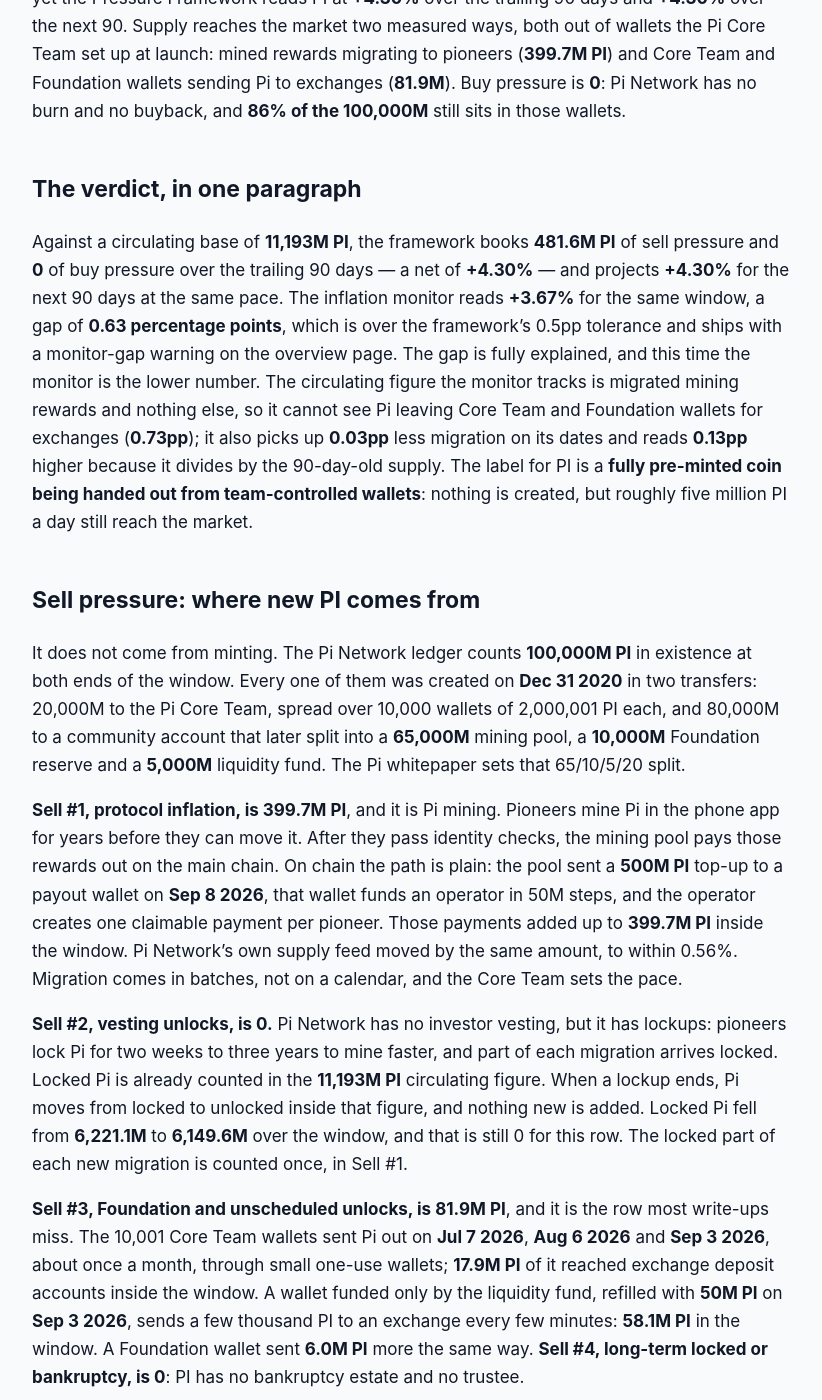
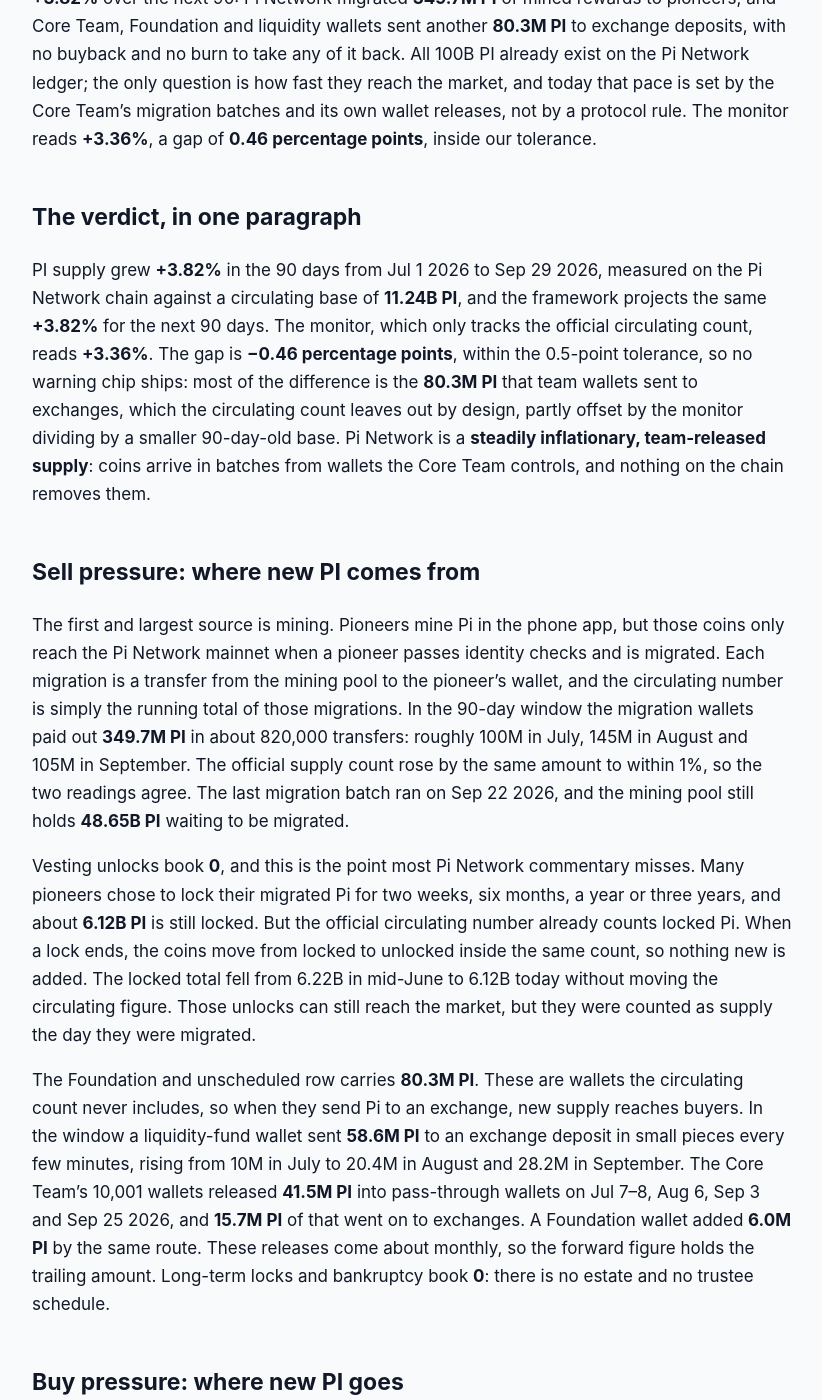
Before and after one commit to jeevansongmy-spec/mrnasdog-articles, a Jekyll site: the page built from crypto/pi-pressure-framework.md, in a window 1280 px wide and 1400 px high, scrolled down 258 px. Shown: the whole window, without its empty margins (228-1050 px from the left). Built offline with Jekyll 4.4.1, drawn with Linux system fonts in a browser that asks for light colours; some of the changed text lies outside the part shown.

Commit message:
publish: crypto/pi-pressure-framework

```diff
--- a/crypto/pi-pressure-framework.md
+++ b/crypto/pi-pressure-framework.md
@@ -1,6 +1,6 @@
 ---
-title: "PI Inflation Analysis · September 2026 · Supply growing, projected to keep growing"
-description: "Pi Network mints no PI, yet 399.7M of migrated mining rewards and 81.9M from Core Team and Foundation wallets reached the market in 90 days. Net +4.30%."
+title: "PI Inflation Analysis · September 2026 · Supply growing · projected to keep growing"
+description: "PI supply is growing: 349.7M mined PI migrated and 80.3M sent to exchanges by team wallets give +3.82% net over 90 days, the same next. No buyback, no burn."
 canonical_url: "https://mrnasdog.com/research/pi/inflation"
 tags: ["crypto", "pi", "pinetwork", "layer1"]
 published: true
@@ -8,50 +8,48 @@ published: true
 
 > Originally published at **[mrnasdog.com/research/pi/inflation](https://mrnasdog.com/research/pi/inflation)** by MrNasdog.
 
-# PI Inflation Analysis · September 2026 · Supply growing, projected to keep growing
+# PI Inflation Analysis · September 2026 · Supply growing · projected to keep growing
 
-Pi Network mints no new PI — all 100,000M PI were created when the chain launched — and yet the Pressure Framework reads PI at **+4.30%** over the trailing 90 days and **+4.30%** over the next 90. Supply reaches the market two measured ways, both out of wallets the Pi Core Team set up at launch: mined rewards migrating to pioneers (**399.7M PI**) and Core Team and Foundation wallets sending Pi to exchanges (**81.9M**). Buy pressure is **0**: Pi Network has no burn and no buyback, and **86% of the 100,000M** still sits in those wallets.
+The MrNasdog Pressure Framework reads PI at **+3.82% net** over the trailing 90 days and **+3.82%** over the next 90: Pi Network migrated **349.7M PI** of mined rewards to pioneers, and Core Team, Foundation and liquidity wallets sent another **80.3M PI** to exchange deposits, with no buyback and no burn to take any of it back. All 100B PI already exist on the Pi Network ledger; the only question is how fast they reach the market, and today that pace is set by the Core Team's migration batches and its own wallet releases, not by a protocol rule. The monitor reads **+3.36%**, a gap of **0.46 percentage points**, inside our tolerance.
 
 ## The verdict, in one paragraph
 
-Against a circulating base of **11,193M PI**, the framework books **481.6M PI** of sell pressure and **0** of buy pressure over the trailing 90 days — a net of **+4.30%** — and projects **+4.30%** for the next 90 days at the same pace. The inflation monitor reads **+3.67%** for the same window, a gap of **0.63 percentage points**, which is over the framework's 0.5pp tolerance and ships with a monitor-gap warning on the overview page. The gap is fully explained, and this time the monitor is the lower number. The circulating figure the monitor tracks is migrated mining rewards and nothing else, so it cannot see Pi leaving Core Team and Foundation wallets for exchanges (**0.73pp**); it also picks up **0.03pp** less migration on its dates and reads **0.13pp** higher because it divides by the 90-day-old supply. The label for PI is a **fully pre-minted coin being handed out from team-controlled wallets**: nothing is created, but roughly five million PI a day still reach the market.
+PI supply grew **+3.82%** in the 90 days from Jul 1 2026 to Sep 29 2026, measured on the Pi Network chain against a circulating base of **11.24B PI**, and the framework projects the same **+3.82%** for the next 90 days. The monitor, which only tracks the official circulating count, reads **+3.36%**. The gap is **−0.46 percentage points**, within the 0.5-point tolerance, so no warning chip ships: most of the difference is the **80.3M PI** that team wallets sent to exchanges, which the circulating count leaves out by design, partly offset by the monitor dividing by a smaller 90-day-old base. Pi Network is a **steadily inflationary, team-released supply**: coins arrive in batches from wallets the Core Team controls, and nothing on the chain removes them.
 
 ## Sell pressure: where new PI comes from
 
-It does not come from minting. The Pi Network ledger counts **100,000M PI** in existence at both ends of the window. Every one of them was created on **Dec 31 2020** in two transfers: 20,000M to the Pi Core Team, spread over 10,000 wallets of 2,000,001 PI each, and 80,000M to a community account that later split into a **65,000M** mining pool, a **10,000M** Foundation reserve and a **5,000M** liquidity fund. The Pi whitepaper sets that 65/10/5/20 split.
+The first and largest source is mining. Pioneers mine Pi in the phone app, but those coins only reach the Pi Network mainnet when a pioneer passes identity checks and is migrated. Each migration is a transfer from the mining pool to the pioneer's wallet, and the circulating number is simply the running total of those migrations. In the 90-day window the migration wallets paid out **349.7M PI** in about 820,000 transfers: roughly 100M in July, 145M in August and 105M in September. The official supply count rose by the same amount to within 1%, so the two readings agree. The last migration batch ran on Sep 22 2026, and the mining pool still holds **48.65B PI** waiting to be migrated.
 
-**Sell #1, protocol inflation, is 399.7M PI**, and it is Pi mining. Pioneers mine Pi in the phone app for years before they can move it. After they pass identity checks, the mining pool pays those rewards out on the main chain. On chain the path is plain: the pool sent a **500M PI** top-up to a payout wallet on **Sep 8 2026**, that wallet funds an operator in 50M steps, and the operator creates one claimable payment per pioneer. Those payments added up to **399.7M PI** inside the window. Pi Network's own supply feed moved by the same amount, to within 0.56%. Migration comes in batches, not on a calendar, and the Core Team sets the pace.
+Vesting unlocks book **0**, and this is the point most Pi Network commentary misses. Many pioneers chose to lock their migrated Pi for two weeks, six months, a year or three years, and about **6.12B PI** is still locked. But the official circulating number already counts locked Pi. When a lock ends, the coins move from locked to unlocked inside the same count, so nothing new is added. The locked total fell from 6.22B in mid-June to 6.12B today without moving the circulating figure. Those unlocks can still reach the market, but they were counted as supply the day they were migrated.
 
-**Sell #2, vesting unlocks, is 0.** Pi Network has no investor vesting, but it has lockups: pioneers lock Pi for two weeks to three years to mine faster, and part of each migration arrives locked. Locked Pi is already counted in the **11,193M PI** circulating figure. When a lockup ends, Pi moves from locked to unlocked inside that figure, and nothing new is added. Locked Pi fell from **6,221.1M** to **6,149.6M** over the window, and that is still 0 for this row. The locked part of each new migration is counted once, in Sell #1.
-
-**Sell #3, Foundation and unscheduled unlocks, is 81.9M PI**, and it is the row most write-ups miss. The 10,001 Core Team wallets sent Pi out on **Jul 7 2026**, **Aug 6 2026** and **Sep 3 2026**, about once a month, through small one-use wallets; **17.9M PI** of it reached exchange deposit accounts inside the window. A wallet funded only by the liquidity fund, refilled with **50M PI** on **Sep 3 2026**, sends a few thousand PI to an exchange every few minutes: **58.1M PI** in the window. A Foundation wallet sent **6.0M PI** more the same way. **Sell #4, long-term locked or bankruptcy, is 0**: PI has no bankruptcy estate and no trustee.
+The Foundation and unscheduled row carries **80.3M PI**. These are wallets the circulating count never includes, so when they send Pi to an exchange, new supply reaches buyers. In the window a liquidity-fund wallet sent **58.6M PI** to an exchange deposit in small pieces every few minutes, rising from 10M in July to 20.4M in August and 28.2M in September. The Core Team's 10,001 wallets released **41.5M PI** into pass-through wallets on Jul 7–8, Aug 6, Sep 3 and Sep 25 2026, and **15.7M PI** of that went on to exchanges. A Foundation wallet added **6.0M PI** by the same route. These releases come about monthly, so the forward figure holds the trailing amount. Long-term locks and bankruptcy book **0**: there is no estate and no trustee schedule.
 
 ## Buy pressure: where new PI goes
 
-Nowhere. **Buy #1, programmatic buyback, is 0**. The Pi Core Team runs no buyback and has publicly rejected community calls for a buy-and-burn. **Buy #2, protocol fee burn, is 0.** Pi Network has no burn address and no burn programme. The ledger's coin count did not fall. Transaction fees do leave wallets: **1.93M PI** moved into the protocol fee pool in the window, where no wallet can spend it. But the coin count did not drop, and an upgrade could release that pool, so the framework does not call it a burn. **Buy #3, Foundation buy, is 0**: no Core Team, Foundation or liquidity wallet read in the window received Pi from outside its own group. **Buy #4, new long-term lock, is 0**: locked Pi is already counted in circulating supply, so a new lock takes nothing out of it.
+Nothing on the buy side is booked. Pi Network runs **no buyback**: no wallet or contract buys PI off the market, and no team wallet received PI from outside its own group in the window. There is **no fee burn** either. Every transaction fee goes into a protocol pot, which grew by **2.25M PI** in 90 days, mostly from failed bot transactions competing for the same trades. But the ledger total stayed at exactly 100B PI and the circulating count does not fall when fees are paid, so the fees are moved, not destroyed, and they book 0.
+
+The Foundation buys nothing back, and new pioneer lockups remove nothing, because locked Pi stays inside the circulating count. With no buyer on the chain, every PI that the migration wallets or team wallets release has to be absorbed by the market.
 
 ## Foundation and overhang
 
-The overhang on PI is huge, and almost none of it has a published calendar. The mining pool holds **48,648.9M PI**, a second mining wallet **4,669.0M**, and the payout wallet **454.2M**. The Core Team's 10,001 wallets hold **17,775.9M PI**, down from 20,000M at launch, with **31.6M** more sitting in the small wallets their monthly releases pass through. The Foundation reserve and its sub-wallets hold **9,955.3M PI**. The liquidity fund holds **4,898.6M PI**, including **26.6M** still waiting in the wallet that feeds an exchange. Every balance was read on chain this session and is read again at each rebuild. Pi Network ties these pots to migration: the team, Foundation and liquidity shares may be released only as fast as mined Pi migrates, which puts the allowance released so far, mining included, at **17,220.2M PI**.
+The overhang on Pi Network is very large compared with the float. The mining pool holds **48.65B PI**, with a second mining wallet holding another 4.67B and the migration payout wallets about 422M more; these feed the migration row above. The Core Team's 10,001 wallets hold **17.78B PI**, down from 20B at launch, plus 31.5M sitting in pass-through wallets that have not yet reached an exchange. The Foundation reserve holds about **9.95B PI** and the liquidity fund about **4.89B PI**. Every one of these wallets was read directly on the chain for this build, and all of them sit outside the 11.24B circulating count.
 
-The trigger sentence applies to all of them: if the mining pool, the Core Team wallets, the Foundation reserve or the liquidity fund falls between refreshes by more than migration explains, that outflow enters Sell #3 at the next refresh.
+We read these wallets at every rebuild. If any of their balances falls between refreshes, the outflow enters the Foundation and unscheduled row at the next refresh — unless it is a migration to pioneers, which enters the protocol inflation row.
 
-## How PI compares to other pre-minted, team-distributed coins
+## How PI compares to other pre-mined, team-released coins
 
-PI belongs with coins whose whole supply was created on day one and is released by an operator. It does not fit with mined chains. A halving chain like Bitcoin mints on every block at a rate code fixes; its 90-day reading is a fraction of a percent and falls on a known date. Pi Network mines nothing on chain. Its "mining" is a payout from a pool, and the Core Team decides how fast that payout runs. On the issuance axis PI looks strict. On the release axis it is one of the least predictable coins we track.
+Bitcoin and Pi both advertise mining and a fixed cap, but the mechanisms are opposite. Bitcoin's new coins are created by the protocol at a rate that halves every four years, and nobody can speed it up. Every PI already exists; mining in the app only earns a claim, and the Core Team decides how fast claims are migrated to the chain. So PI supply growth depends on migration batches, identity-check fixes and team wallet releases rather than on a halving schedule.
 
-It is closest in shape to a newly launched token working through team and investor unlocks. There are two differences. Pi Network's release has no dated cliffs, so there is no single day to watch. And the biggest holder of undistributed supply also runs the chain, the identity checks and the payout wallets. On a typical vesting token, a contract enforces the unlock dates. On Pi Network, a team decision does.
+Against proof-of-stake chains such as Ethereum, the difference is the size of the flow and the missing offset. Ethereum issues about 0.2% in 90 days and burns part of every fee. Pi Network adds about **3.8%** in 90 days and burns nothing. Its closest cousins are coins launched with most of the supply held back and released on a calendar — but Pi has no published calendar for its Core Team or Foundation wallets, so the releases can only be measured after they happen.
 
-Compared with exchange tokens that run buybacks and burns, PI has neither side of that mechanism. Those tokens can read negative, because usage pays for coins to be removed. For PI to read flat, something would have to take about **481.6M PI** off the market every 90 days — about **4.3% of circulating supply** — and Pi Network has nothing built to do that today.
+The circulating count is also unusual. Most coins count only unlocked, tradable coins; Pi's official count includes **6.12B locked PI** and leaves out all team and Foundation wallets. That is why unlock calendars quoted for Pi do not add to its supply growth, while team sales to exchanges do.
 
 ## What to watch in the next 90 days
 
-First, **Protocol 27**, scheduled for mainnet on **Sep 15 2026** and brings liquidity pools and a trading venue to Pi Network: if the liquidity fund seeds those pools, its **4,898.6M PI** balance starts to move. Second, the Core Team's monthly release, seen on **Jul 7**, **Aug 6** and **Sep 3 2026**; if the pattern holds, the next ones land in early October, November and December. Third, the liquidity-fund wallet feeding an exchange, which has **26.6M PI** left at its current pace and will need another refill. Fourth, migration batches out of the mining pool, which ran at about **399.7M PI** a quarter; the payout wallet got **500M PI** on **Sep 8 2026**. Fifth, a change in how the circulating figure is defined: today it counts locked Pi, and if it ever dropped the **6,149.6M** locked, lockup expiries would start to count as new supply.
+First, migration batches. The Sep 17 2026 update cleared **417,000 pioneers** blocked by duplicate-account flags and set out a fix for **497,000 Fast-Track wallets**; if those pioneers migrate quickly, the protocol inflation row could run above its trailing rate. Second, the Protocol 28 upgrade, set for mainnet on Oct 16 2026 with node operators due to update by Oct 13 2026; it changes no supply rule. Third, the monthly Core Team release, which has landed in the first week of each month plus once on Sep 25 2026. Fourth, the liquidity-fund pipe to an exchange, which has sent more each month and holds about 21.8M PI after a 50M refill on Sep 3 2026. Fifth, any announcement of a burn or buyback, which would be the first buy-side mechanism on Pi Network.
 
 ## Summary
 
-The MrNasdog Pressure Framework reads PI at **+4.30%** over the trailing 90 days and **+4.30%** projected forward: supply growing, projected to keep growing. Pi Network mints nothing. The float grows because wallets set up by the Core Team hand out Pi that already exists: **399.7M PI** of migrated mining rewards and **81.9M** sent to exchanges from Core Team and Foundation wallets. The key risk is that the pace is a team decision, not a schedule, and more than **80,000M PI** is still undistributed. The only ceiling is the **100,000M PI** made at launch, and no burn or buyback works against the release.
+The MrNasdog Pressure Framework reads PI at **+3.82%** over the last 90 days and the same for the next 90: **349.7M PI** of migrated mining rewards and **80.3M PI** of team, Foundation and liquidity-wallet releases to exchanges, against no buyback and no burn. The structural mechanism is a fully pre-created 100B supply released by the Core Team through migration and its own wallets, with more than **80B PI** still outside the circulating count. The key risk is pace: faster migrations after the identity-check fixes, or larger team releases, would push supply growth above today's rate. The only ceiling is the 100B total that already exists on the ledger.
 
----
-
-*MrNasdog Pressure Framework analysis of PI, Metric 1 — Inflation. Data + explanation only. Not financial advice. Updated Sep 15 2026.*
+*MrNasdog Pressure Framework analysis of PI, Metric 1 — Inflation. Data + explanation only. Not financial advice. Checked Sep 29 2026.*
```
